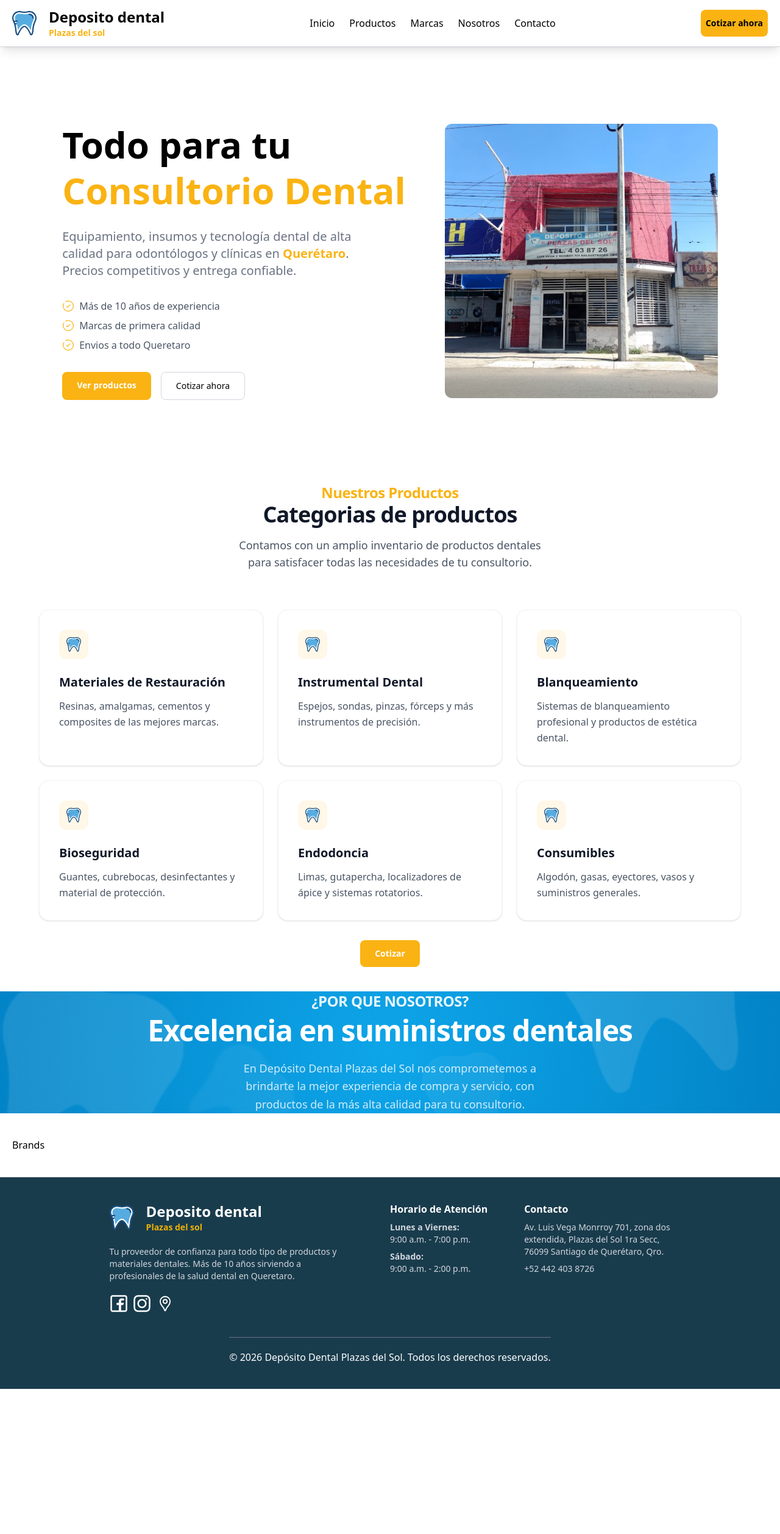
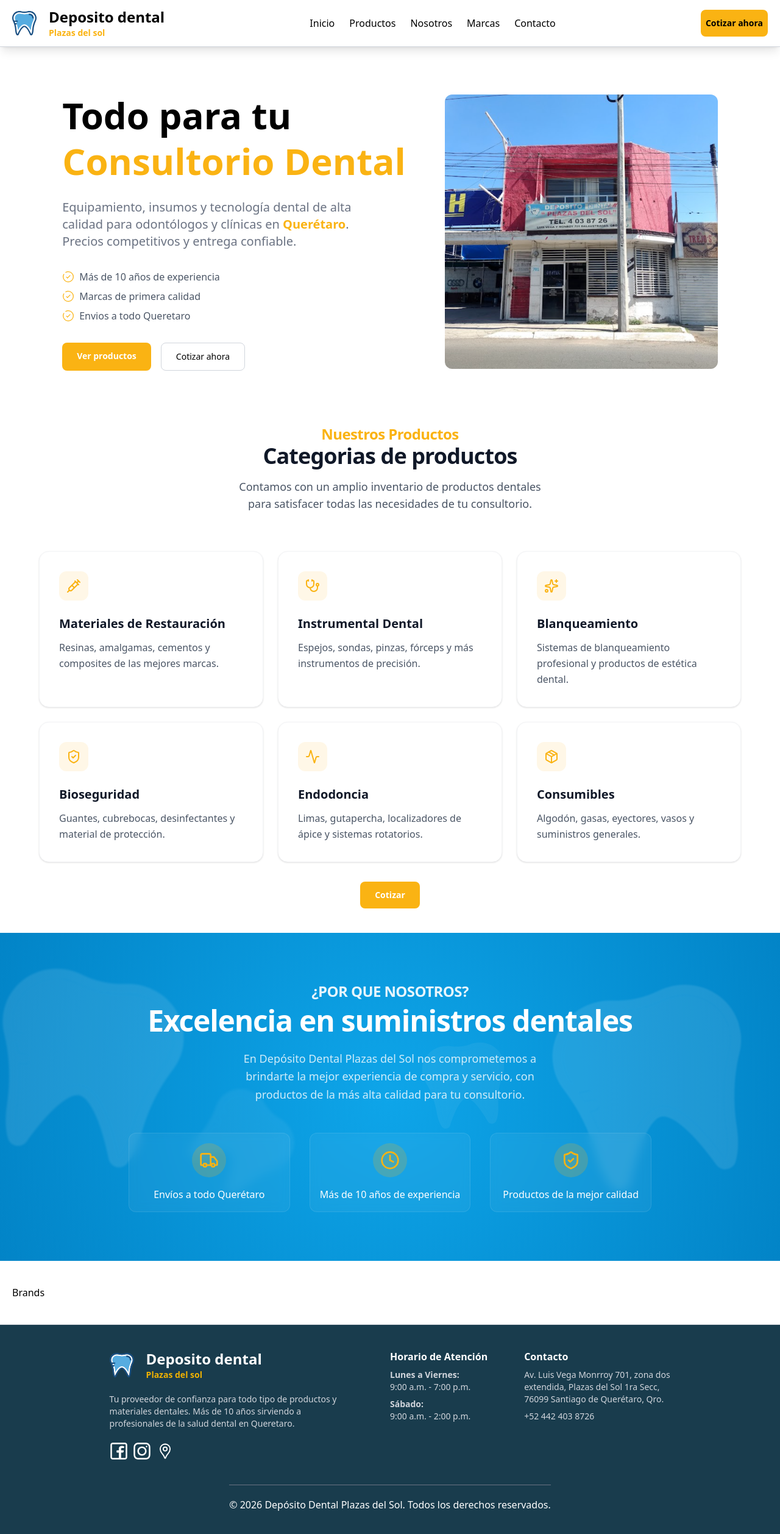
Before and after one commit to alanolv/zekrom, a Next.js app: page / in a window 1280 px wide. Shown: the top 2516 px of the page at 61% size. Before the commit the page ends 2278 px from the top, so only its background shows below. Built offline with nearby package versions, Linux system fonts and the light colour scheme.

Commit message:
feat:new lucid icons added

```diff
--- a/app/e-commerce/page.tsx
+++ b/app/e-commerce/page.tsx
@@ -0,0 +1,7 @@
+export default function EcommercePage() {
+    return (
+        <div>
+            <h1>E-Commerce</h1>
+        </div>
+    );
+}
--- a/components/landing/Hero.tsx
+++ b/components/landing/Hero.tsx
@@ -2,7 +2,7 @@ import Image from "next/image";
 
 export default function Hero() {
   return (
-    <section className="mx-auto px-5 py-24 " aria-labelledby="hero-heading">
+    <section className="mx-auto px-5 py-20 sm:py-24 md:py-20 lg:py-12 " aria-labelledby="hero-heading">
       <div className="flex flex-col md:flex-row items-center gap-16 justify-center mx-auto">
         {/* Texto */}
         <div className="flex flex-col items-center text-center md:items-start md:text-left ">
--- a/components/landing/about.tsx
+++ b/components/landing/about.tsx
@@ -1,9 +1,10 @@
 import Image from "next/image";
+import { Truck, Clock, ShieldCheck } from "lucide-react";
 
 export default function About() {
     return (
-        <section className="relative w-full overflow-hidden" aria-labelledby="about-heading" id="about-container">
-            <div id="about-container-inside" className="min-h-[500px] flex items-center justify-center relative z-10 w-full">
+        <section className="relative w-full overflow-hidden py-20" aria-labelledby="about-heading" id="about-container">
+            <div id="about-container-inside" className="flex items-center justify-center relative z-10 w-full">
                 {/* Liquid Glass Background Elements */}
                 <div className="absolute top-10 left-10 opacity-10 rotate-12 transform scale-150 blur-[1px] pointer-events-none">
                     <Image src="/tooth.svg" alt="" width={200} height={200} className="drop-shadow-2xl" style={{ filter: 'brightness(0) invert(1)' }} />
@@ -25,6 +26,29 @@ export default function About() {
                         <p className="text-lg text-white/80 max-w-[50ch] mx-auto leading-relaxed">
                             En Depósito Dental Plazas del Sol nos comprometemos a brindarte la mejor experiencia de compra y servicio, con productos de la más alta calidad para tu consultorio.
                         </p>
+
+                        <div className="grid grid-cols-1 md:grid-cols-3 gap-8 mt-12">
+                            <div className="flex flex-col items-center justify-center p-4 rounded-xl bg-white/5 backdrop-blur-sm border border-white/10 hover:bg-white/10 transition-colors">
+                                <div className="p-3 bg-primary/20 rounded-full mb-4">
+                                    <Truck className="w-8 h-8 text-primary" />
+                                </div>
+                                <span className="text-white font-medium text-center">Envíos a todo Querétaro</span>
+                            </div>
+
+                            <div className="flex flex-col items-center justify-center p-4 rounded-xl bg-white/5 backdrop-blur-sm border border-white/10 hover:bg-white/10 transition-colors">
+                                <div className="p-3 bg-primary/20 rounded-full mb-4">
+                                    <Clock className="w-8 h-8 text-primary" />
+                                </div>
+                                <span className="text-white font-medium text-center">Más de 10 años de experiencia</span>
+                            </div>
+
+                            <div className="flex flex-col items-center justify-center p-4 rounded-xl bg-white/5 backdrop-blur-sm border border-white/10 hover:bg-white/10 transition-colors">
+                                <div className="p-3 bg-primary/20 rounded-full mb-4">
+                                    <ShieldCheck className="w-8 h-8 text-primary" />
+                                </div>
+                                <span className="text-white font-medium text-center">Productos de la mejor calidad</span>
+                            </div>
+                        </div>
                     </div>
                 </div>
             </div>
--- a/components/landing/data/productCategory.tsx
+++ b/components/landing/data/productCategory.tsx
@@ -1,27 +1,35 @@
+import { Syringe, Stethoscope, Sparkles, ShieldCheck, Activity, Package } from "lucide-react";
+
 const products = [
     {
         title: "Materiales de Restauración",
-        description: "Resinas, amalgamas, cementos y composites de las mejores marcas."
+        description: "Resinas, amalgamas, cementos y composites de las mejores marcas.",
+        icon: Syringe
     },
     {
         title: "Instrumental Dental",
-        description: "Espejos, sondas, pinzas, fórceps y más instrumentos de precisión."
+        description: "Espejos, sondas, pinzas, fórceps y más instrumentos de precisión.",
+        icon: Stethoscope
     },
     {
         title: "Blanqueamiento",
-        description: "Sistemas de blanqueamiento profesional y productos de estética dental."
+        description: "Sistemas de blanqueamiento profesional y productos de estética dental.",
+        icon: Sparkles
     },
     {
         title: "Bioseguridad",
-        description: "Guantes, cubrebocas, desinfectantes y material de protección."
+        description: "Guantes, cubrebocas, desinfectantes y material de protección.",
+        icon: ShieldCheck
     },
     {
         title: "Endodoncia",
-        description: "Limas, gutapercha, localizadores de ápice y sistemas rotatorios."
+        description: "Limas, gutapercha, localizadores de ápice y sistemas rotatorios.",
+        icon: Activity
     },
     {
         title: "Consumibles",
-        description: "Algodón, gasas, eyectores, vasos y suministros generales."
+        description: "Algodón, gasas, eyectores, vasos y suministros generales.",
+        icon: Package
     }
 ];
 
--- a/components/landing/products.tsx
+++ b/components/landing/products.tsx
@@ -1,4 +1,4 @@
-import Image from "next/image";
+
 
 import products from "./data/productCategory";
 
@@ -14,7 +14,7 @@ export default function Products() {
                 {products.map((product) => (
                     <div key={product.title} className="bg-white p-8 rounded-2xl shadow-sm border border-gray-100 hover:shadow-md transition-shadow group">
                         <div className="w-12 h-12 bg-primary/10 rounded-xl flex items-center justify-center mb-6 group-hover:bg-primary/20 transition-colors">
-                            <Image src="/tooth.svg" alt="" width={24} height={24} className="text-primary" />
+                            <product.icon className="w-6 h-6 text-primary" />
                         </div>
                         <h3 className="text-xl font-bold text-gray-900 mb-3">{product.title}</h3>
                         <p className="text-gray-600 leading-relaxed">{product.description}</p>
--- a/components/layout/header.tsx
+++ b/components/layout/header.tsx
@@ -27,13 +27,13 @@ export default function Header() {
             </a>
           </li>
           <li>
-            <a href="#marcas" className="hover:text-yellow-500">
-              Marcas
+            <a href="#nosotros" className="hover:text-yellow-500">
+              Nosotros
             </a>
           </li>
           <li>
-            <a href="#nosotros" className="hover:text-yellow-500">
-              Nosotros
+            <a href="#marcas" className="hover:text-yellow-500">
+              Marcas
             </a>
           </li>
           <li>
--- a/package.json
+++ b/package.json
@@ -9,6 +9,7 @@
     "lint": "eslint"
   },
   "dependencies": {
+    "lucide-react": "^0.563.0",
     "next": "16.1.4",
     "react": "19.2.3",
     "react-dom": "19.2.3"
```
Also changed, not shown: 1 other file (tests, documents, lock files or other folders).
